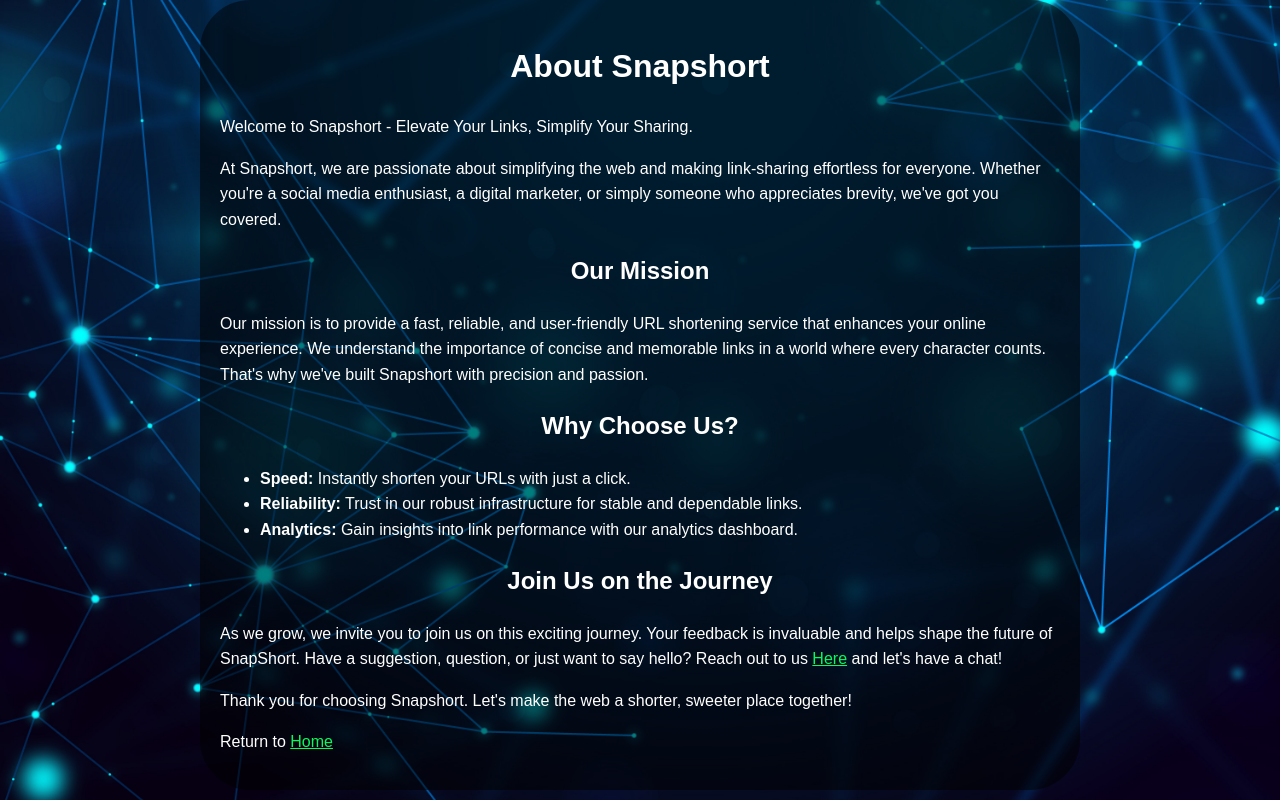
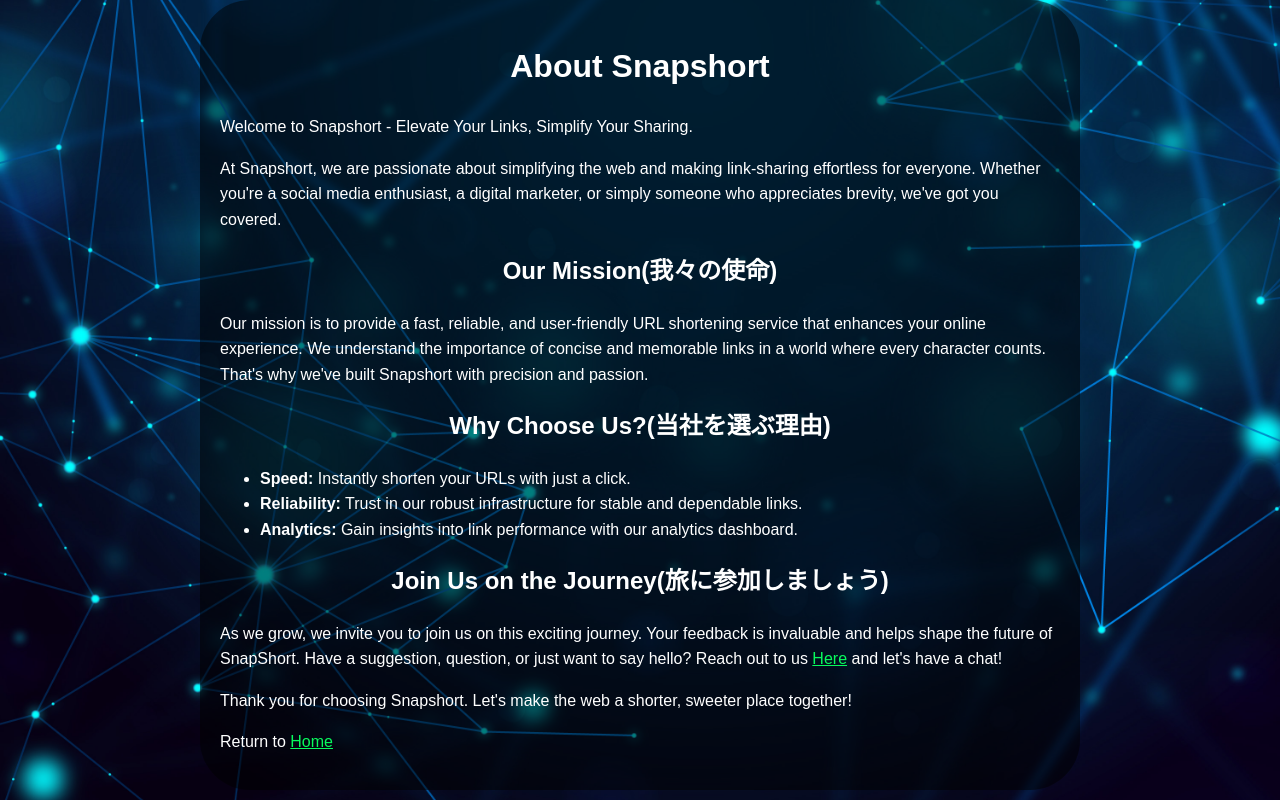
Before and after one commit to Rejoan2020/Url-shortener, a Django app: page /about/ in a window 1280 px wide. Run offline with Django 4.2, Linux system fonts and the light colour scheme.

Commit message:
spelling-correction: some japanese word added

```diff
--- a/shortener/templates/shortener/about.html
+++ b/shortener/templates/shortener/about.html
@@ -44,18 +44,18 @@
 
         <p>At Snapshort, we are passionate about simplifying the web and making link-sharing effortless for everyone. Whether you're a social media enthusiast, a digital marketer, or simply someone who appreciates brevity, we've got you covered.</p>
 
-        <h2>Our Mission</h2>
+        <h2>Our Mission(我々の使命)</h2>
 
         <p>Our mission is to provide a fast, reliable, and user-friendly URL shortening service that enhances your online experience. We understand the importance of concise and memorable links in a world where every character counts. That's why we've built Snapshort with precision and passion.</p>
 
-        <h2>Why Choose Us?</h2>
+        <h2>Why Choose Us?(当社を選ぶ理由)</h2>
 
         <ul>
             <li><strong>Speed:</strong> Instantly shorten your URLs with just a click.</li>
             <li><strong>Reliability:</strong> Trust in our robust infrastructure for stable and dependable links.</li>
             <li><strong>Analytics:</strong> Gain insights into link performance with our analytics dashboard.</li>
         </ul>
-        <h2>Join Us on the Journey</h2>
+        <h2>Join Us on the Journey(旅に参加しましょう)</h2>
 
         <p>As we grow, we invite you to join us on this exciting journey. Your feedback
             is invaluable and helps shape the future of SnapShort.
```
